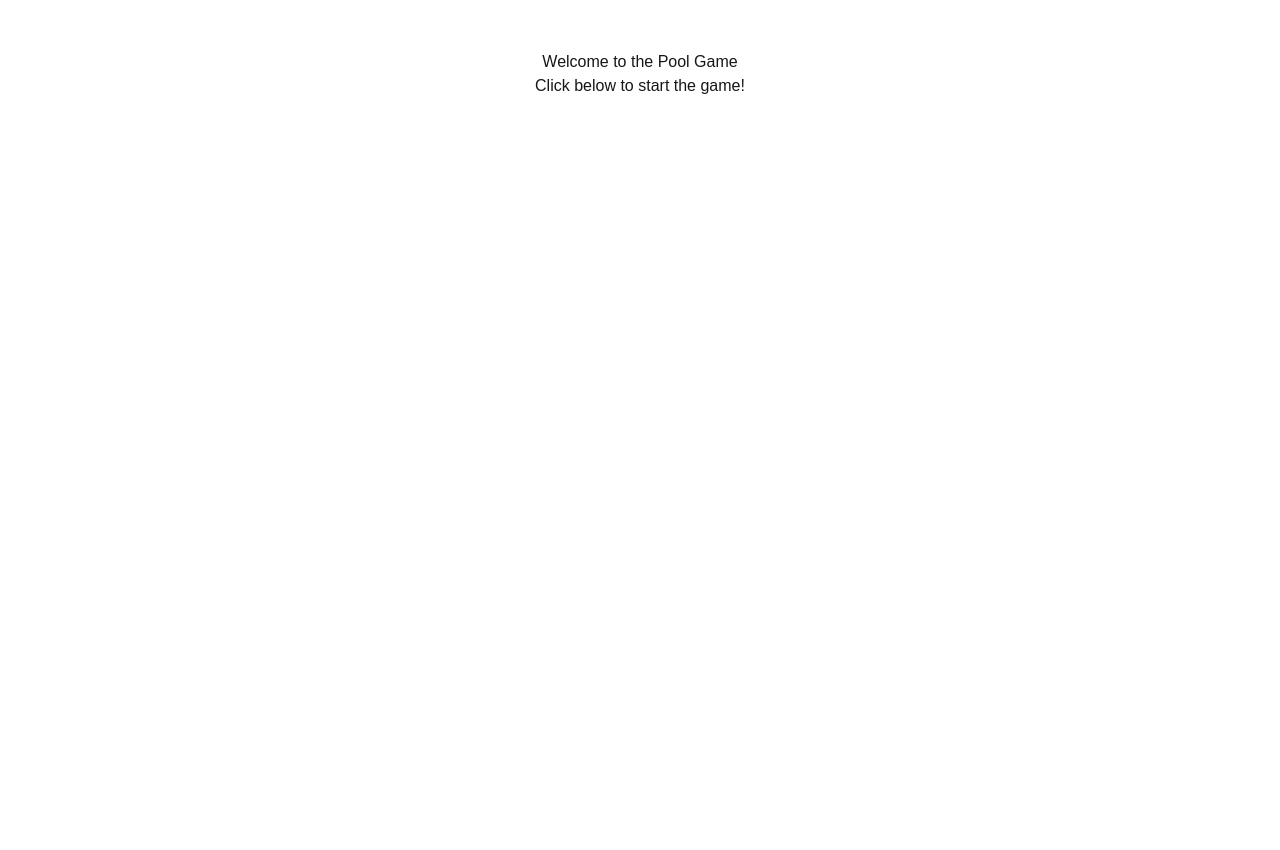
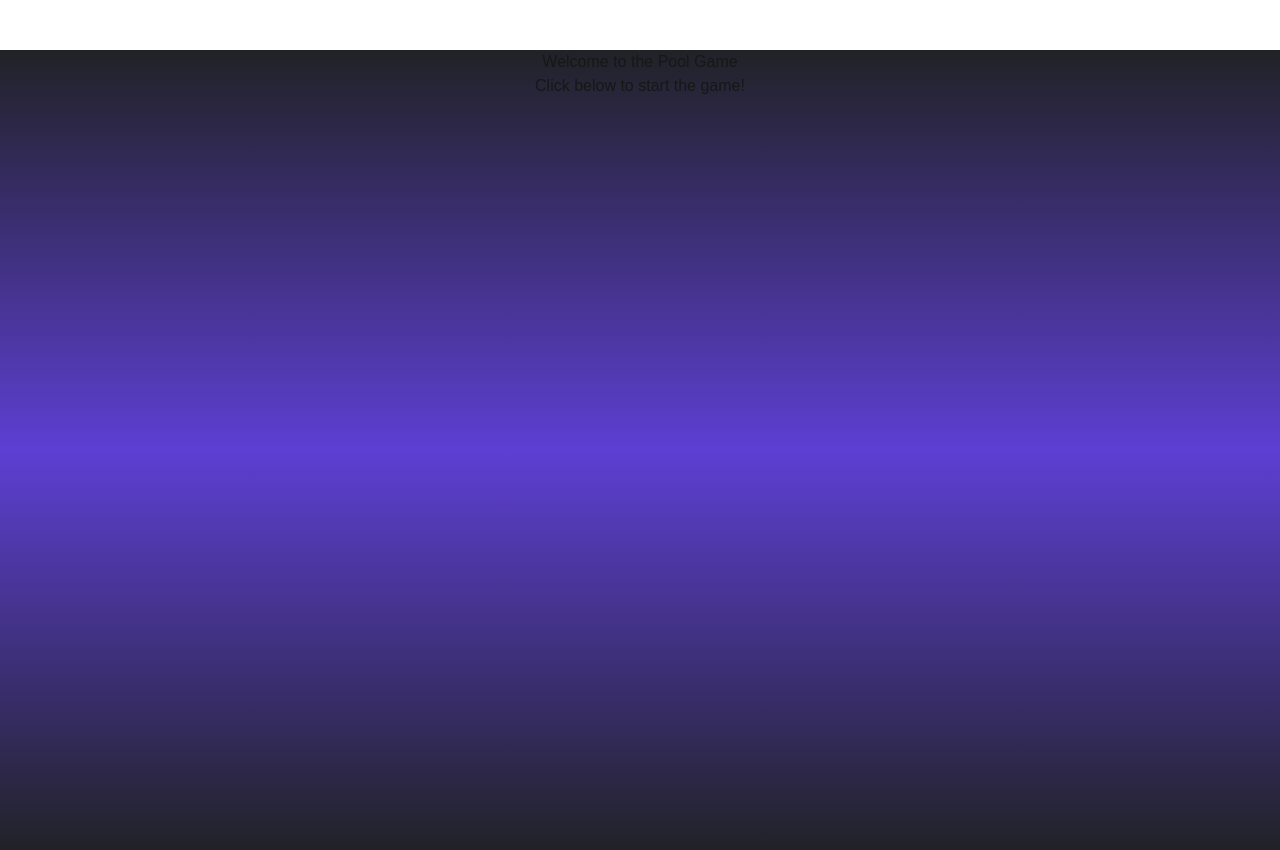
Before and after one commit to olivermcdonald1/CueTips, a Next.js app in the folder cue_tips_site/: page / in a window 1280 px wide. Before the commit the page ends 800 px from the top, so only its background shows below. Built offline with nearby package versions, Linux system fonts and the light colour scheme.

Commit message:
add background

```diff
--- a/cue_tips_site/src/app/layout.js
+++ b/cue_tips_site/src/app/layout.js
@@ -22,7 +22,13 @@ export default function RootLayout({ children }) {
       <body
         className={`${geistSans.variable} ${geistMono.variable} antialiased`}
       >
-        {children}
+        <div className="min-h-screen bg-gradient-to-t from-[#212227] via-[#5D3FD3] to-[#212227] relative">
+          {children}
+          <div className="absolute inset-0 twinkling-stars"></div>
+          <div className="absolute inset-0 far-stars"></div>
+          <div className="absolute inset-0 close-stars"></div>
+          <div className="absolute inset-0 bg-glow"></div>
+        </div>
       </body>
     </html>
   );
```
